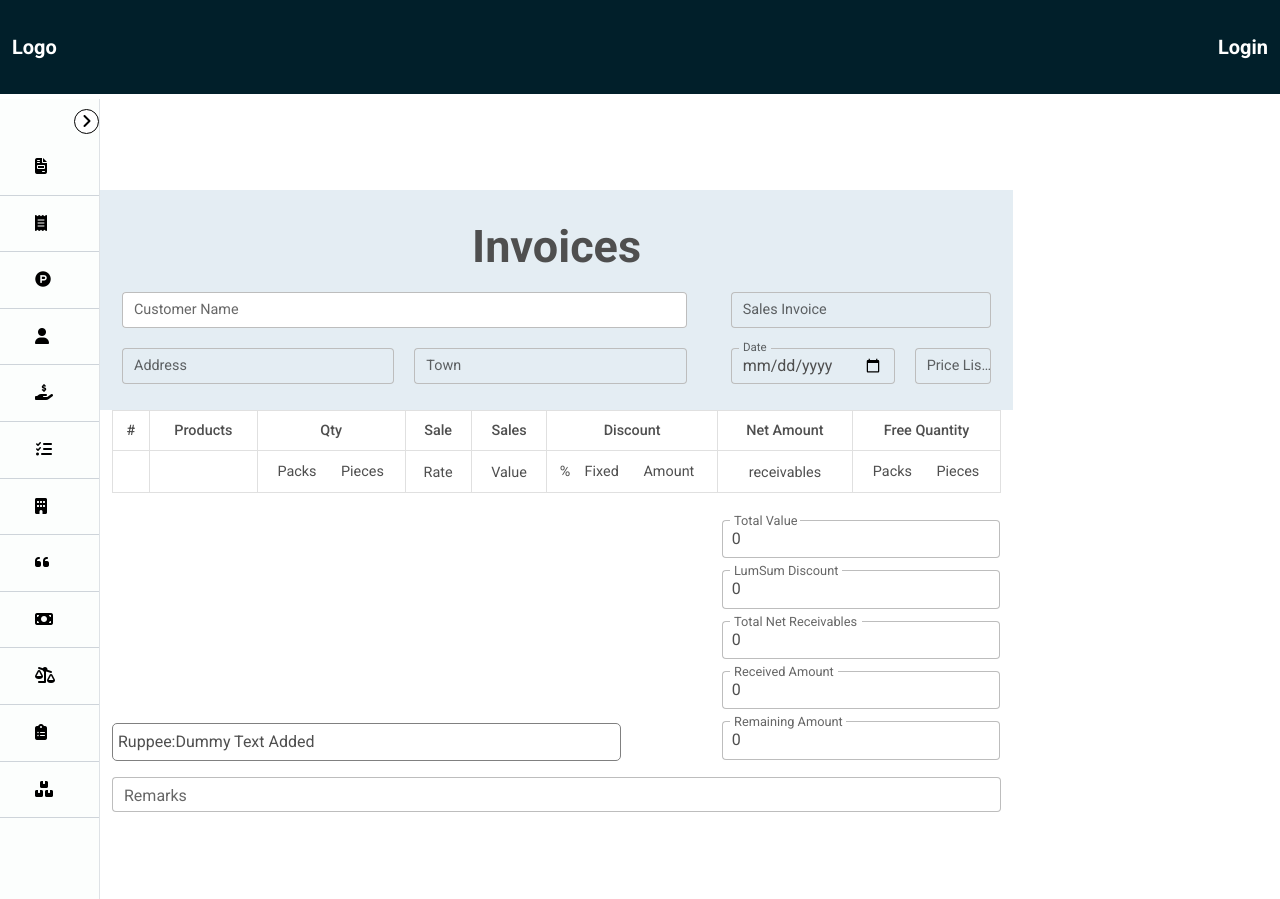
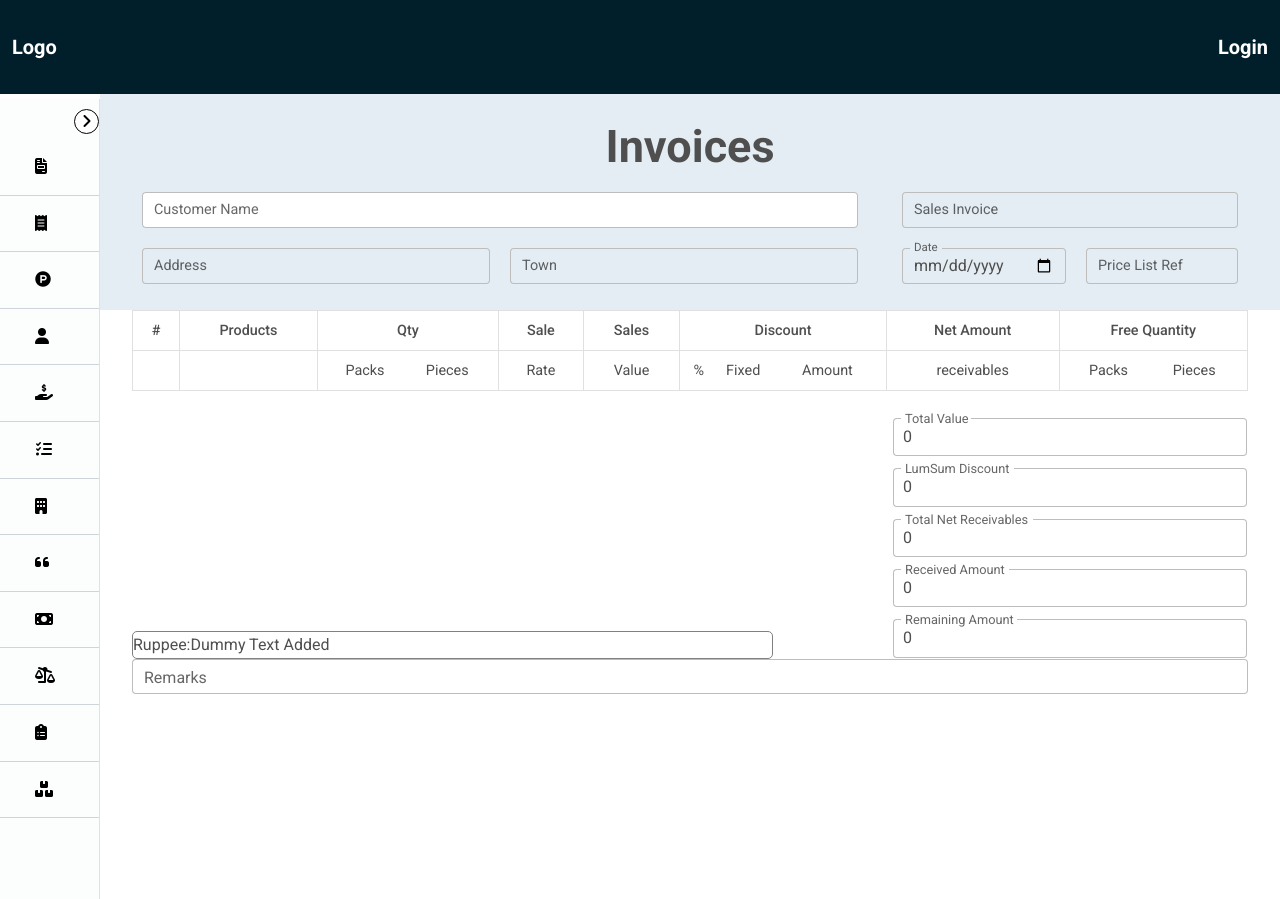
Before and after one commit to SSSAwais/nexttestapp, a Next.js app: page / in a window 1280 px wide. Built offline with nearby package versions, Linux system fonts and the light colour scheme.

Commit message:
first commit

```diff
--- a/components/SideBar.js
+++ b/components/SideBar.js
@@ -19,10 +19,11 @@ const SideBar = () => {
               <>
                 <li key={idx} title={e.title}>
                   <Link href={e.path} >
-                    {" "}
-                    {e.icon}{" "}
+                  <>
+                    <span>{e.icon}</span>
                     <span className={`${!open && styles.hidden}`}>{e.name}</span>
-                  </Link>
+                    </>
+                    </Link>
                 </li>
               </>
             ))}
--- a/pages/_app.js
+++ b/pages/_app.js
@@ -3,22 +3,9 @@ import "mdb-react-ui-kit/dist/css/mdb.min.css";
 import Header from "../components/header";
 import SideBar from "../components/SideBar";
 import styles from "../styles/index.module.css";
-import Head from "next/head";
 function MyApp({ Component, pageProps }) {
   return (
     <>
-    <Head>
-    <meta name="viewport" content="width=device-width, initial-scale=1" />
-
-    <link
-    rel="stylesheet"
-    href="https://cdnjs.cloudflare.com/ajax/libs/font-awesome/6.2.0/css/all.min.css"
-  />
-    </Head>
-
-
-
-
       <Header />
       <div className={styles.main_div}>
         <SideBar />
--- a/pages/_document.js
+++ b/pages/_document.js
@@ -3,11 +3,9 @@ import { Html, Head, Main, NextScript } from 'next/document'
 export default function Document() {
   return (
     <Html>
-      <Head>
-      <link rel="preconnect" href="https://fonts.googleapis.com"/>
-      <link rel="preconnect" href="https://fonts.gstatic.com" crossOrigin/>
+      <Head >
+      <link rel="stylesheet" href="https://cdnjs.cloudflare.com/ajax/libs/font-awesome/6.2.0/css/all.min.css" />
       <link href="https://fonts.googleapis.com/css2?family=Roboto:ital,wght@0,100;0,300;0,400;0,500;0,700;0,900;1,100;1,300;1,400;1,500;1,700;1,900&display=swap" rel="stylesheet"/>
-
       </Head>
       <body>
         <Main />
--- a/pages/index.js
+++ b/pages/index.js
@@ -1,18 +1,9 @@
-import React from "react";
+import React from 'react'
+import Invoices from './invoices'
+const Home = () => {
+  return (
+    <Invoices/>
+  )
+}
 
-import MainFile from "./main";
-import Styles from '../styles/index.module.css'
-import Head from "next/head";
-const index = () => {
-  return (
-    <>
-
-      <div className={Styles.main_view}>
-
-        <MainFile />
-      </div>
-    </>
-  );
-};
-
-export default index;
+export default Home
--- a/pages/invoices.js
+++ b/pages/invoices.js
@@ -106,30 +106,37 @@ const Invoices = () => {
                       <td></td>
                       <td>
                         <table className="table mb-0">
+                        <tbody>
                           <tr className="text-center">
-                            <td>Packs</td>
-                            <td>Pieces</td>
+
+                            <td className="p-0 ">Packs</td>
+                            <td className="p-0">Pieces</td>
                           </tr>
+                          </tbody>
                         </table>
                       </td>
                       <td>Rate</td>
                       <td>Value</td>
                       <td>
                         <table className="table mb-0">
+                        <tbody>
                           <tr className="text-center">
-                            <td>%</td>
-                            <td>Fixed</td>
-                            <td>Amount</td>
+                            <td className="p-0">%</td>
+                            <td className="p-0">Fixed</td>
+                            <td className="p-0">Amount</td>
                           </tr>
+                          </tbody>
                         </table>
                       </td>
                       <td>receivables</td>
                       <td>
                         <table className="table mb-0">
-                          <tr className="text-center">
-                            <td>Packs</td>
-                            <td>Pieces</td>
+                        <tbody>
+                          <tr className="text-center p-0">
+                            <td className="p-0">Packs</td>
+                            <td className="p-0">Pieces</td>
                           </tr>
+                          </tbody>
                         </table>
                       </td>
                     </tr>
@@ -140,14 +147,14 @@ const Invoices = () => {
             <MDBRow className={styles.amount_detail}>
               <MDBCol size="7">
                 <div className={styles.dummydata}>
-                  <p>
                   <span>Ruppee:</span>
                   {ruppes}
-                  </p>
                 </div>
               </MDBCol>
               <MDBCol size="4">
+
                 <table className="w-100">
+                  <tbody>
                    <tr>
                       <td>
                         <MDBInput
@@ -188,7 +195,7 @@ const Invoices = () => {
                           type="number"
                           value={received}
                           className={styles.inputvalue}
-                        onChange={(e)=>setReceived(e.target.value)}
+                          onChange={(e) => setReceived(e.target.value)}
                           size="lg"
                         />
                       </td>
@@ -204,15 +211,13 @@ const Invoices = () => {
                         />
                       </td>
                     </tr>
+                  </tbody>
                 </table>
               </MDBCol>
             </MDBRow>
             <MDBRow>
               <MDBCol size="12">
-              <p className="mt-3"> <MDBInput
-              label="Remarks"
-              size="md"
-            /></p>
+                <MDBInput label="Remarks" size="md" />
               </MDBCol>
             </MDBRow>
           </MDBContainer>
--- a/pages/main.js
+++ /dev/null
@@ -1,17 +0,0 @@
-import React from 'react'
-import Invoices from './invoices'
-import styles from '../styles/index.module.css'
-
-
-const MainFile = () => {
-  return (
-    <>
-    <div className={styles.right_section}>
-    <Invoices/>
-
-    </div>
-    </>
-  )
-}
-
-export default MainFile
--- a/styles/globals.css
+++ b/styles/globals.css
@@ -26,3 +26,6 @@ a {
 .abs_heading{
   text-align: center;
 }
+table td{
+  border-bottom:none;
+}
--- a/styles/index.module.css
+++ b/styles/index.module.css
@@ -1,11 +1,8 @@
-.main_view {
+
+
+.main_div{
   display: flex;
-}
-.main_view {
-  padding-top: 100px;
-}
-.main_div{
-  display:flex;
+width: 100%;
 }
 .right_content{
   padding-top: 90px;
--- a/styles/invoice.module.css
+++ b/styles/invoice.module.css
@@ -28,5 +28,5 @@
 .amount_detail{
     display:flex;
     justify-content: space-between;
-    align-items: end;
+    align-items: flex-end;
 }
```
Lines whose indentation alone changed are shown as unchanged.
